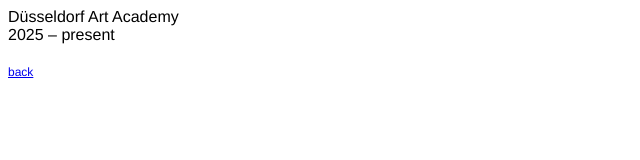
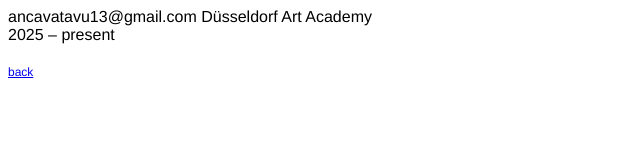
Before and after one commit to ancavatavu/ancavatavu.github.io, a plain HTML site: page cv.html in a window 1280 px wide. Shown: the whole page, without its empty margins (0-640 px from the left). Drawn offline with Linux system fonts and the light colour scheme.

Commit message:
Update email cv.html

```diff
--- a/cv.html
+++ b/cv.html
@@ -18,6 +18,8 @@
 </head>
 <body>
 
+ancavatavu13@gmail.com
+
 Düsseldorf Art Academy<br>
 2025 – present
 
```
